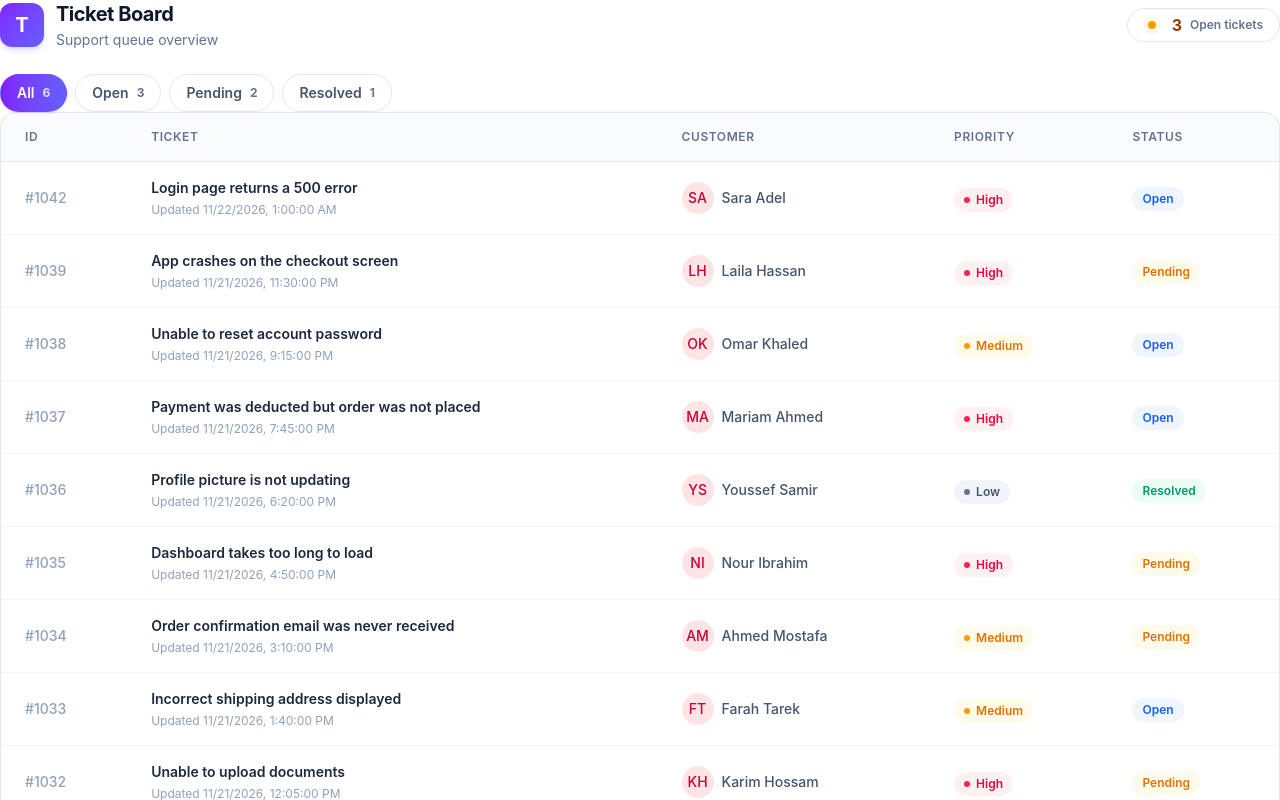
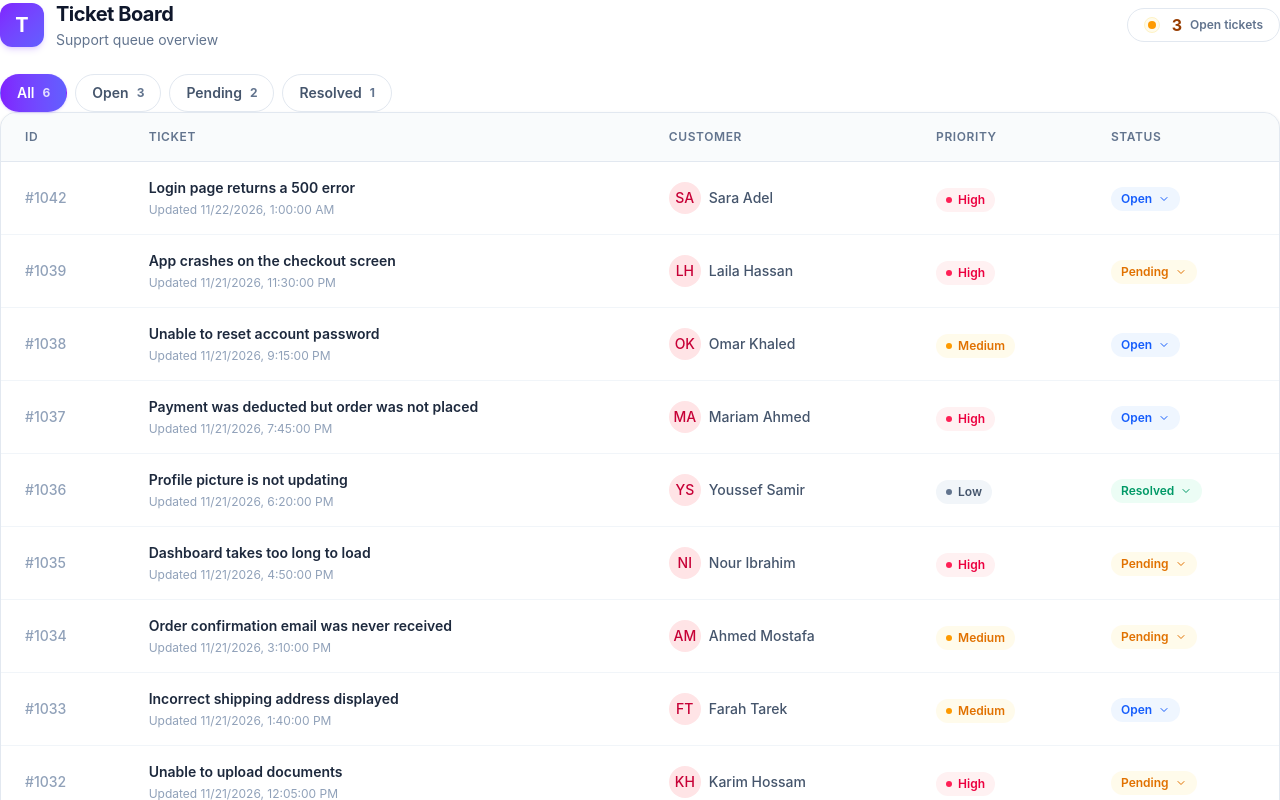
Before and after one commit to Gexof/ticket-board, a React (Vite) app: page / in a window 1280 px wide. Shown: the top 800 px of the page. Built offline with nearby package versions, Linux system fonts and the light colour scheme.

Commit message:
added dropdown to the status badge

```diff
--- a/package.json
+++ b/package.json
@@ -11,6 +11,7 @@
   },
   "dependencies": {
     "@tailwindcss/vite": "^4.3.5",
+    "lucide-react": "^1.77.0",
     "react": "^19.3.1",
     "react-dom": "^19.3.1",
     "tailwindcss": "^4.3.5"
--- a/src/components/StatusBadge.tsx
+++ b/src/components/StatusBadge.tsx
@@ -1,3 +1,5 @@
+import { useState } from "react";
+import { ChevronDown, ChevronUp } from "lucide-react";
 import type { Status } from "../types";
 
 interface IProps {
@@ -5,18 +7,39 @@ interface IProps {
 }
 
 const StatusBadge = ({ status }: IProps) => {
-  const statuStyles: Record<Status, string> = {
+  const [isOpen, setIsOpen] = useState(false);
+
+  const statusStyles: Record<Status, string> = {
     open: "bg-blue-50 text-blue-600",
     pending: "bg-amber-50 text-amber-600",
     resolved: "bg-emerald-50 text-emerald-600",
   };
 
   return (
-    <span
-      className={`inline-flex items-center gap-1.5 rounded-full px-2.5 py-1 text-xs font-semibold capitalize ${statuStyles[status]}`}
-    >
-      {status}
-    </span>
+    <div className="relative inline-block">
+      <button
+        type="button"
+        onClick={() => setIsOpen((prev) => !prev)}
+        className={`inline-flex cursor-pointer items-center gap-1.5 rounded-full px-2.5 py-1 text-xs font-semibold capitalize ${statusStyles[status]}`}
+      >
+        {status}
+        {isOpen ? <ChevronUp size={12} /> : <ChevronDown size={12} />}
+      </button>
+
+      {isOpen && (
+        <ul className="absolute left-0 top-[calc(100%+4px)] z-50 min-w-32 rounded-xl border border-slate-200 bg-white p-1 shadow-lg">
+          <li className="cursor-pointer rounded-lg px-3 py-2 text-sm hover:bg-slate-50">
+            Open
+          </li>
+          <li className="cursor-pointer rounded-lg px-3 py-2 text-sm hover:bg-slate-50">
+            Pending
+          </li>
+          <li className="cursor-pointer rounded-lg px-3 py-2 text-sm hover:bg-slate-50">
+            Resolved
+          </li>
+        </ul>
+      )}
+    </div>
   );
 };
 
```
Also changed, not shown: 1 other file (tests, documents, lock files or other folders).
